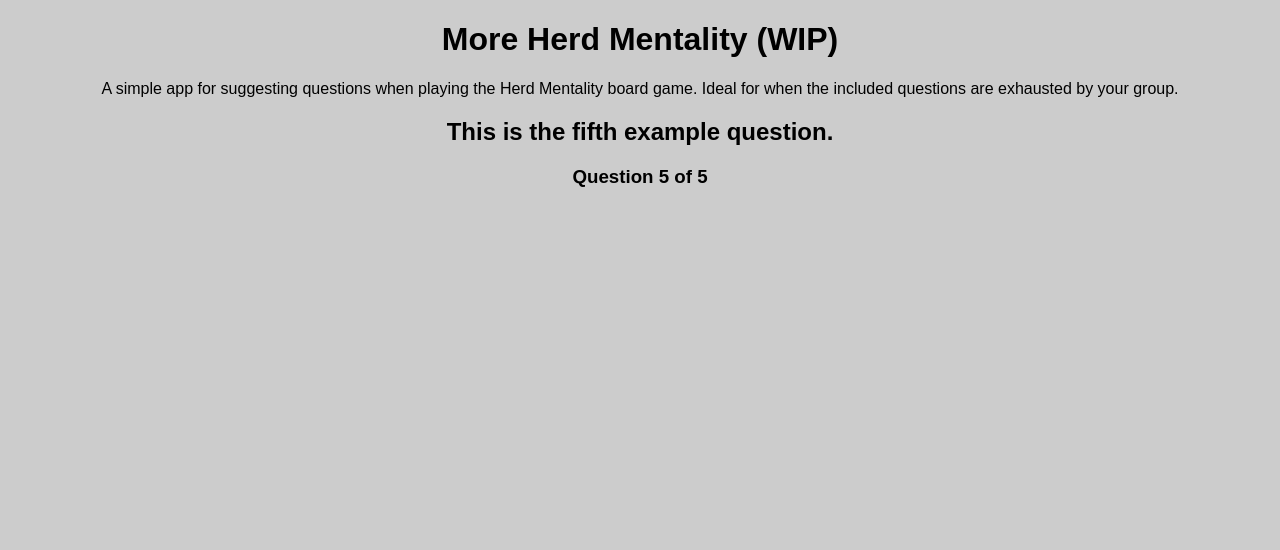
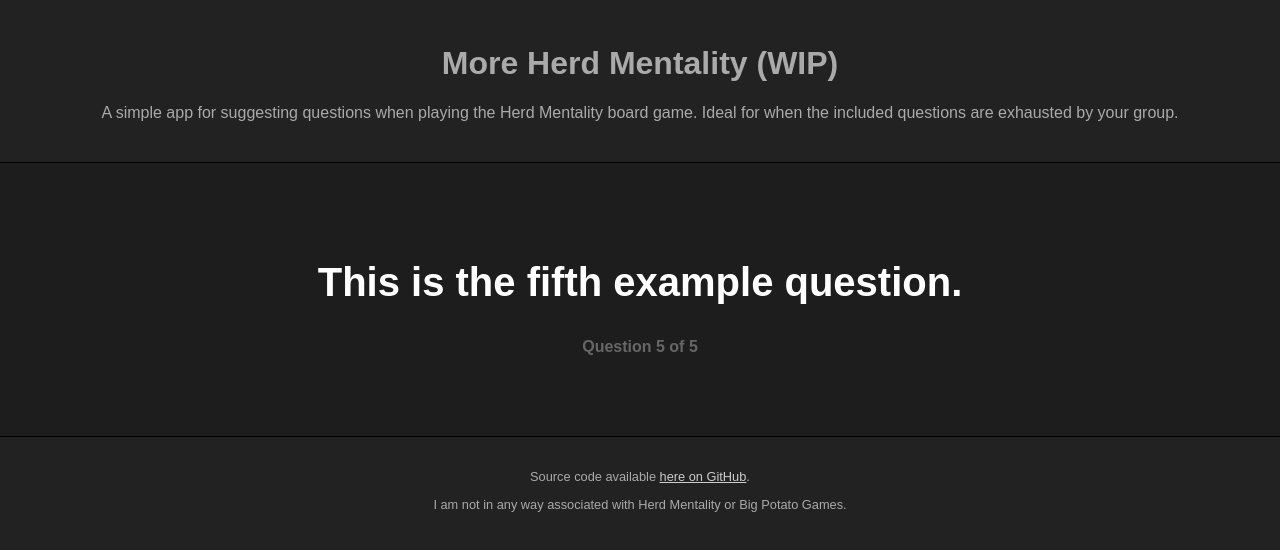
Before and after one commit to faulkinator/more-herd-mentality, a plain HTML site: page index.html in a window 1280 px wide. Drawn offline with Linux system fonts and the light colour scheme.

Commit message:
Basic UI now in place.

```diff
--- a/index.html
+++ b/index.html
@@ -7,11 +7,20 @@
     <title>More Herd Mentality</title>
 </head>
 <body>
-    <h1>More Herd Mentality (WIP)</h1>
-    <p>A simple app for suggesting questions when playing the Herd Mentality board game. Ideal for when the included questions are exhausted by your group.</p>
+    <header>
+        <h1>More Herd Mentality (WIP)</h1>
+        <p>A simple app for suggesting questions when playing the Herd Mentality board game. Ideal for when the included questions are exhausted by your group.</p>
+    </header>
 
-    <h2 id="randomQuestion"></h2>
-    <h3 id="randomQuestionIndex"></h3>
+    <section id="content">
+        <h2 id="randomQuestion"></h2>
+        <h3 id="randomQuestionIndex"></h3>
+    </section>
+
+    <footer>
+        <p>Source code available <a href="https://github.com/faulkinator/more-herd-mentality">here on GitHub</a>.</p>
+        <p>I am not in any way associated with Herd Mentality or Big Potato Games.</p>
+    </footer>
 
     <script src="script.js"></script>
 </body>
--- a/style.css
+++ b/style.css
@@ -1,5 +1,39 @@
 body {
-    font-family: Arial, sans-serif;
-    background-color: #cccccc;
+    font-family: sans-serif;
+    background-color: #222222;
+    color: #aaaaaa;
     text-align: center;
+    padding: 0;
+    margin: 0;
 }
+
+header {
+    padding: 1.5em;
+    border-bottom: 1px solid #000000;
+}
+
+section#content {
+    padding: 4em 2em;
+    background-color: #1d1d1d;
+    color: #ffffff;
+}
+
+section#content h2#randomQuestion {
+    font-size: 2.5em;
+}
+
+section#content h3#randomQuestionIndex {
+    margin-top: 2em;
+    font-size: 1em;
+    color: #666666;
+}
+
+footer {
+    padding: 1.5em;
+    border-top: 1px solid #000000;
+    font-size: 0.8em;
+}
+
+a {
+    color: #cccccc;
+}
```
